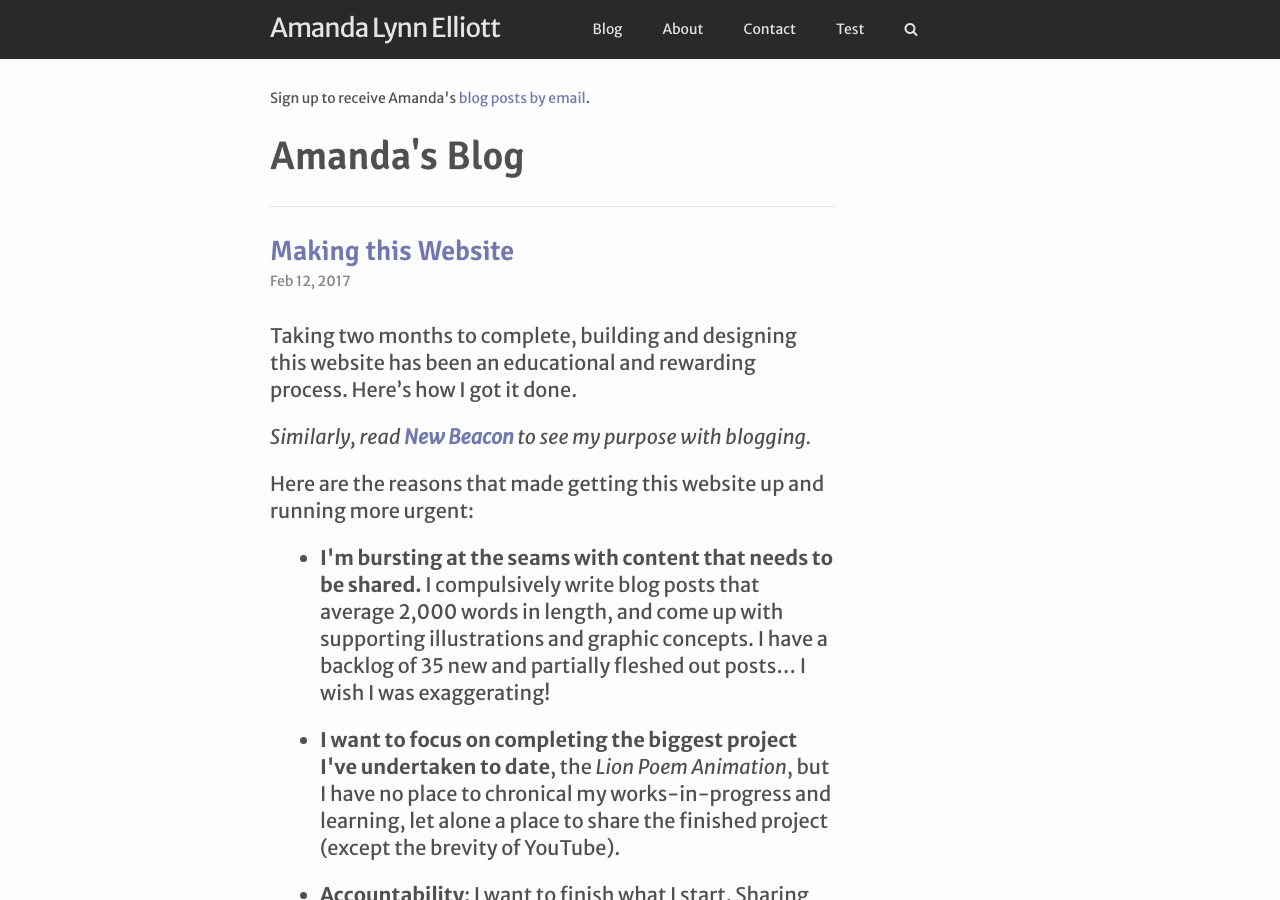
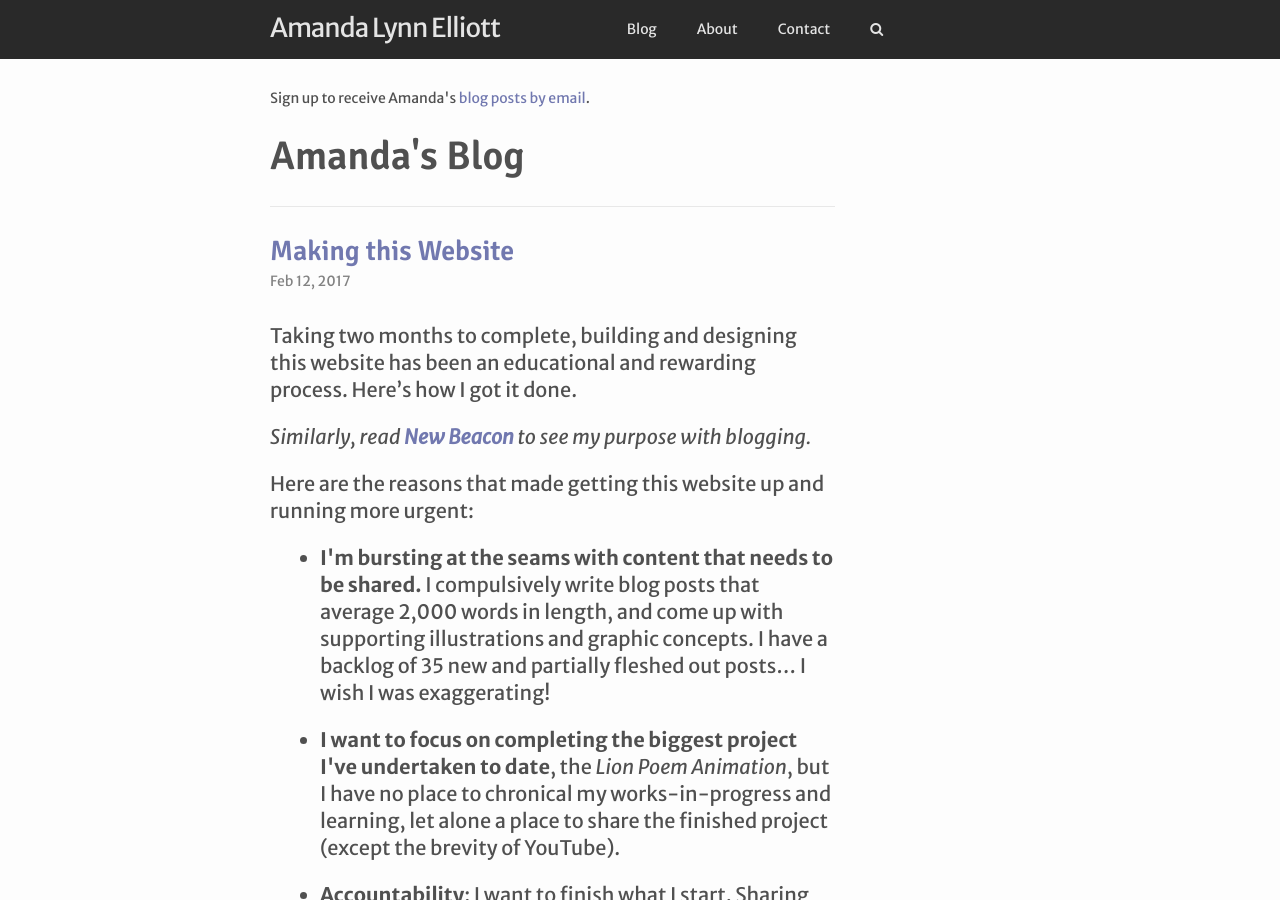
Before and after one commit to amandalynnelliott/amandalynnelliott.github.io-dev, a Jekyll site: the page built from _pages/index.md, in a window 1280 px wide and 900 px high. Built offline with Jekyll 4.4.1, drawn with Linux system fonts in a browser that asks for light colours; nearby versions of some CDN libraries.

Commit message:
Navbar bugfixing

```diff
--- a/_includes/header.html
+++ b/_includes/header.html
@@ -1,11 +1,11 @@
 <header class="site-header" role="banner">
 	<div class="wrapper">
 		<a class="site-title" href="/">{{ site.title }}</a>
-		<button class="menu-button" type="button" >Menu</button>
+		<button class="menu-button" type="button">Menu</button>
 		<nav class="site-nav">
 			<ul class="nav-menu">
 				<li class="nav-item">
-					<a href="#">Blog</a>
+					<a class="nav-link" href="/">Blog</a>
 					<ul class="nav-submenu">
 						{% for category in site.categories %}
 						<li class="nav-submenu-item">
@@ -21,21 +21,13 @@
 					</ul>
 				</li>
 				<li class="nav-item">
-					<a href="/about/">About</a>
+					<a class="nav-link" href="/about/">About</a>
 				</li>
 				<li class="nav-item">
-					<a href="/contact/">Contact</a>
+					<a class="nav-link" href="/contact/">Contact</a>
 				</li>
 				<li class="nav-item">
-					<a href="#">Test</a>
-					<ul class="nav-submenu">
-						<li class="nav-submenu-item"><a><span class="fa fa-angle-right caret">&emsp;</span>Test 1</a></li>
-						<li class="nav-submenu-item"><a><span class="fa fa-angle-right caret">&emsp;</span>Test 2</a></li>
-						<li class="nav-submenu-item"><a><span class="fa fa-angle-right caret">&emsp;</span>Test 3</a></li>
-					</ul>
-				</li>
-				<li class="nav-item">
-					<a href="#"><span class="fa fa-search"></span></a>
+					<a class="nav-link" href="/search/"><span class="fa fa-search"></span></a>
 					<ul class="nav-submenu search-box">
 						<li>
 							<form action="/search/" method="get">
--- a/assets/js/search.js
+++ b/assets/js/search.js
@@ -13,7 +13,7 @@
             }
             searchResults.innerHTML = appendString;
         } else {
-            searchResults.innerHTML = '<li>No results found</li>';
+            searchResults.innerHTML = 'No results found';
         }
     }
 
```
Also changed, not shown: other parts of _includes/header.html (+9 -6 lines). Lines whose indentation alone changed are shown as unchanged.
